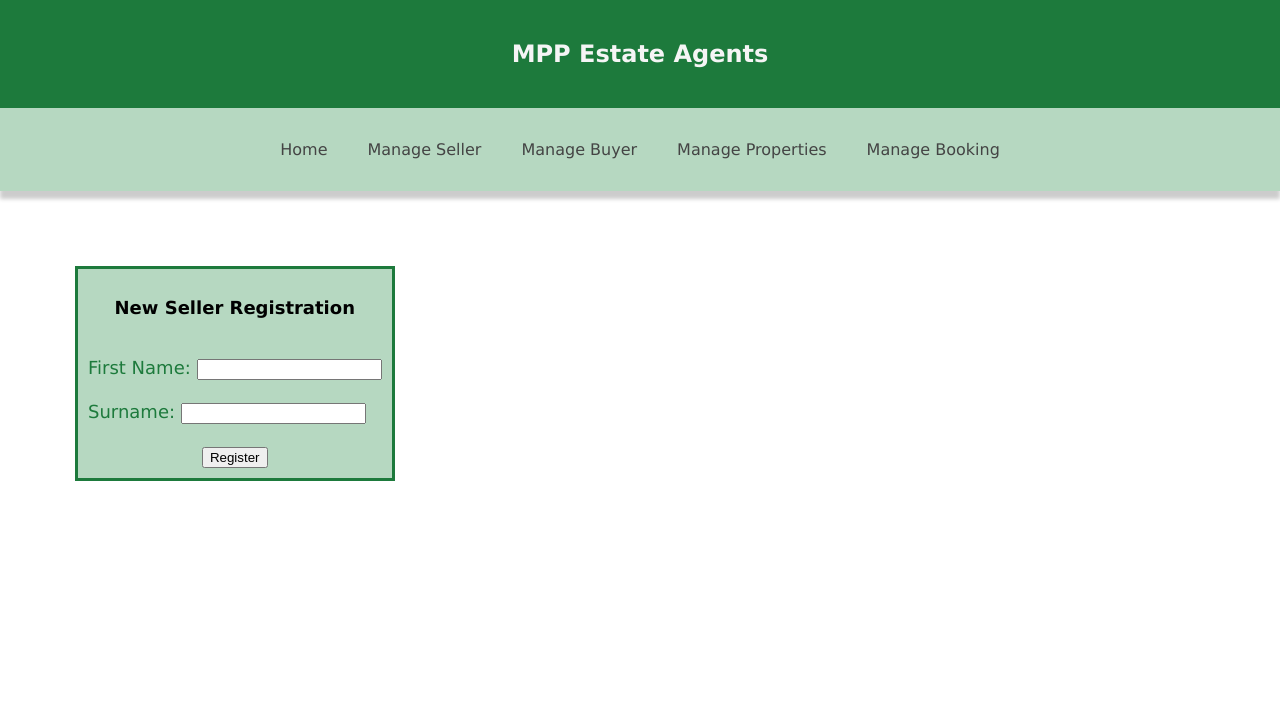
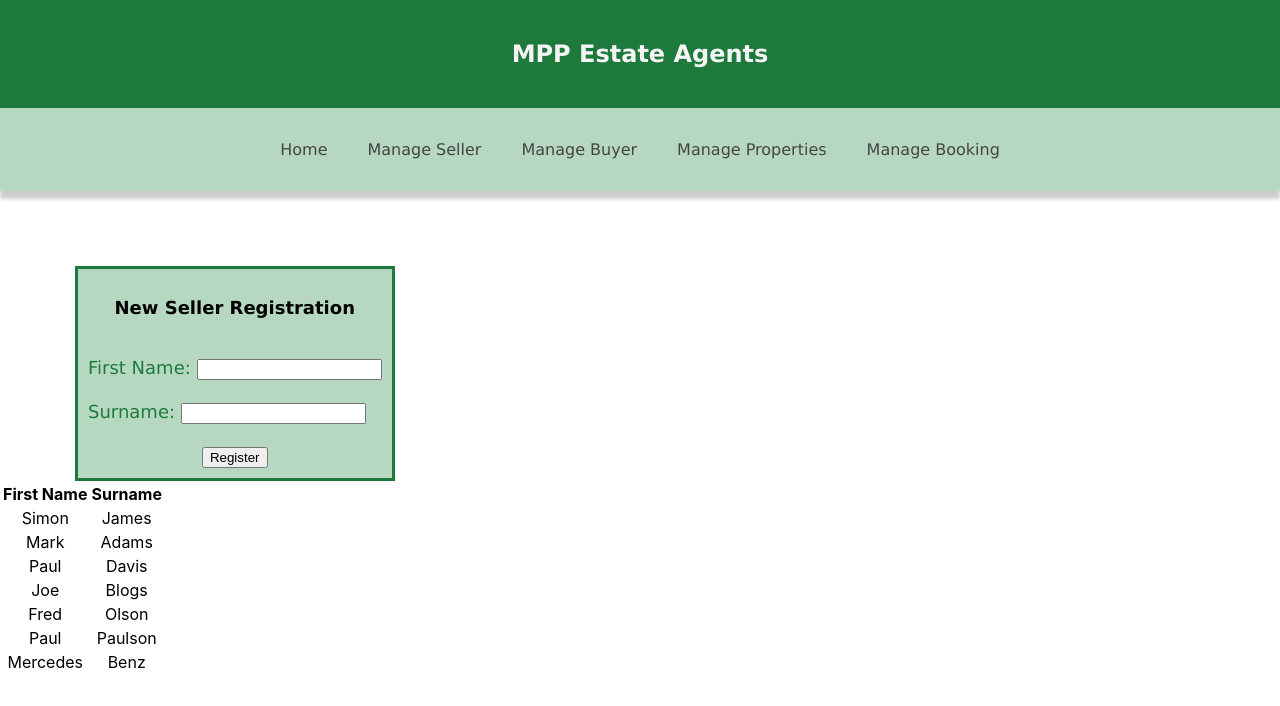
Before and after one commit to pvm2024git/LBG-Group3-MPP, a React (Create React App) app in the folder pg3-react/: page /manageseller in a window 1280 px wide. Shown: the top 706 px of the page. Built offline with nearby package versions, Linux system fonts and the light colour scheme.

Commit message:
display sellers

```diff
--- a/pg3-react/src/data/sellersData.json
+++ b/pg3-react/src/data/sellersData.json
@@ -14,6 +14,26 @@
       "id": "4ea4",
       "first": "Paul ",
       "last": "Davis"
+    },
+    {
+      "id": "b7d5",
+      "first": "Joe",
+      "last": "Blogs"
+    },
+    {
+      "id": "4f7f",
+      "first": "Fred",
+      "last": "Olson"
+    },
+    {
+      "id": "c080",
+      "first": "Paul",
+      "last": "Paulson"
+    },
+    {
+      "id": "d47e",
+      "first": "Mercedes",
+      "last": "Benz"
     }
   ]
 }
--- /dev/null
+++ b/pg3-react/src/forms/DisplaySellers.jsx
@@ -0,0 +1,33 @@
+import sellersData from '../data/sellersData.json';
+
+const Displaysellers = () => {
+
+          const SellerData=sellersData.sellers.map((sellers) => {
+          return (
+          <tr>
+           <td>{sellers.first}</td>
+           <td>{sellers.last}</td>
+           </tr>
+          )
+          }
+        )
+
+    return(
+        <div>
+            <table class="table table-striped">
+                <thead>
+                    <tr>
+                    <th>First Name</th>
+                    <th>Surname</th>
+                    </tr>
+                </thead>
+                <tbody>
+                        {SellerData}
+                </tbody>
+            </table>
+        </div>
+    )
+
+}
+
+export default Displaysellers;
--- a/pg3-react/src/forms/SellerForm.jsx
+++ b/pg3-react/src/forms/SellerForm.jsx
@@ -1,4 +1,5 @@
 import { useState } from 'react';
+import Displaysellers from './DisplaySellers';
 
 const SellerForm = () => {
     const [first, setFirst] = useState('');
@@ -21,6 +22,7 @@ const SellerForm = () => {
     }
 
     return (
+        <div>
         <form onSubmit={handlesubmit} className= "sellerform">
             <label>First Name: </label>
             <input type="text"
@@ -40,6 +42,9 @@ const SellerForm = () => {
             </div>
 
         </form>
+
+        </div>
+
     )
 
 }
--- a/pg3-react/src/pages/ManageSelller.jsx
+++ b/pg3-react/src/pages/ManageSelller.jsx
@@ -1,19 +1,25 @@
 import SellerForm from "../forms/SellerForm";
+import Displaysellers from "../forms/DisplaySellers";
 
 const Manageseller = () => {
 
 
     return(
-
+        <>
         <div className="reg-seller">
 
         <p className="formtitle">New Seller Registration</p>
         <br />
         <SellerForm />
-
         </div>
 
+        <div>
+            <Displaysellers />
+        </div>
+        </>
     );
 }
 
+
+
 export default Manageseller;
```
